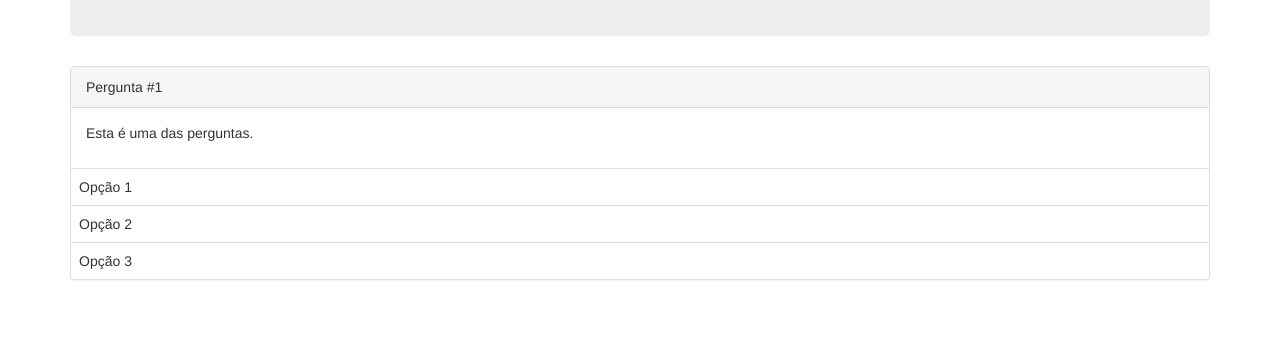
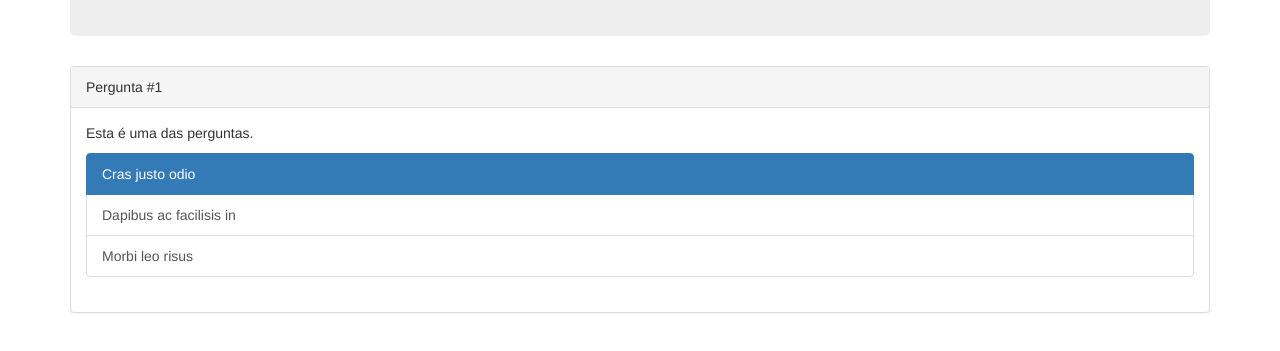
Before and after one commit to luizrogeriocn/odonto-ufrn, a website: page public/index.html in a window 1280 px wide. Shown: the part 209-560 px from the top of the page. Drawn offline with nearby package versions, Linux system fonts and the light colour scheme.

Commit message:
Change table for panels

```diff
--- a/public/index.html
+++ b/public/index.html
@@ -11,7 +11,7 @@
 	<title>ODONTO - UFRN</title>
 
 	<!-- SCROLLS -->
-	<link rel="stylesheet" href="https://maxcdn.bootstrapcdn.com/bootstrap/3.3.0/css/bootstrap.min.css">
+	<link href="http://maxcdn.bootstrapcdn.com/bootswatch/3.2.0/yeti/bootstrap.min.css" rel="stylesheet">
 	<style>
 		html 					{ overflow-y:scroll; }
 		body 					{ padding-top:50px; }
@@ -20,6 +20,7 @@
 	<!-- SPELLS -->
 	<script src="//ajax.googleapis.com/ajax/libs/jquery/2.0.3/jquery.min.js"></script><!-- load jquery -->
 	<script src="//ajax.googleapis.com/ajax/libs/angularjs/1.0.8/angular.min.js"></script><!-- load angular -->
+	<script src="http://maxcdn.bootstrapcdn.com/bootstrap/3.3.0/js/bootstrap.min.js"></script>
 
 </head>
 <!-- SET THE CONTROLLER AND GET ALL TODOS -->
@@ -36,20 +37,18 @@
 		  <div class="panel-heading">Pergunta #1</div>
 		  <div class="panel-body">
 		    <p>Esta é uma das perguntas.</p>
+		    <div class="list-group">
+		      <a href="#" class="list-group-item active">
+		        Cras justo odio
+		      </a>
+		      <a href="#" class="list-group-item">Dapibus ac facilisis in
+		      </a>
+		      <a href="#" class="list-group-item">Morbi leo risus
+		      </a>
+		    </div>
 		  </div>
 
-		  <!-- Table -->
-		  <table class="table">
-		    <tr>
-		        <td>Opção 1</td>
-		    </tr>
-		    <tr>
-		        <td>Opção 2</td>
-		    </tr>
-		    <tr>
-		        <td>Opção 3</td>
-		    </tr>
-		  </table>
+
 		</div>
 
 	</div>
```
